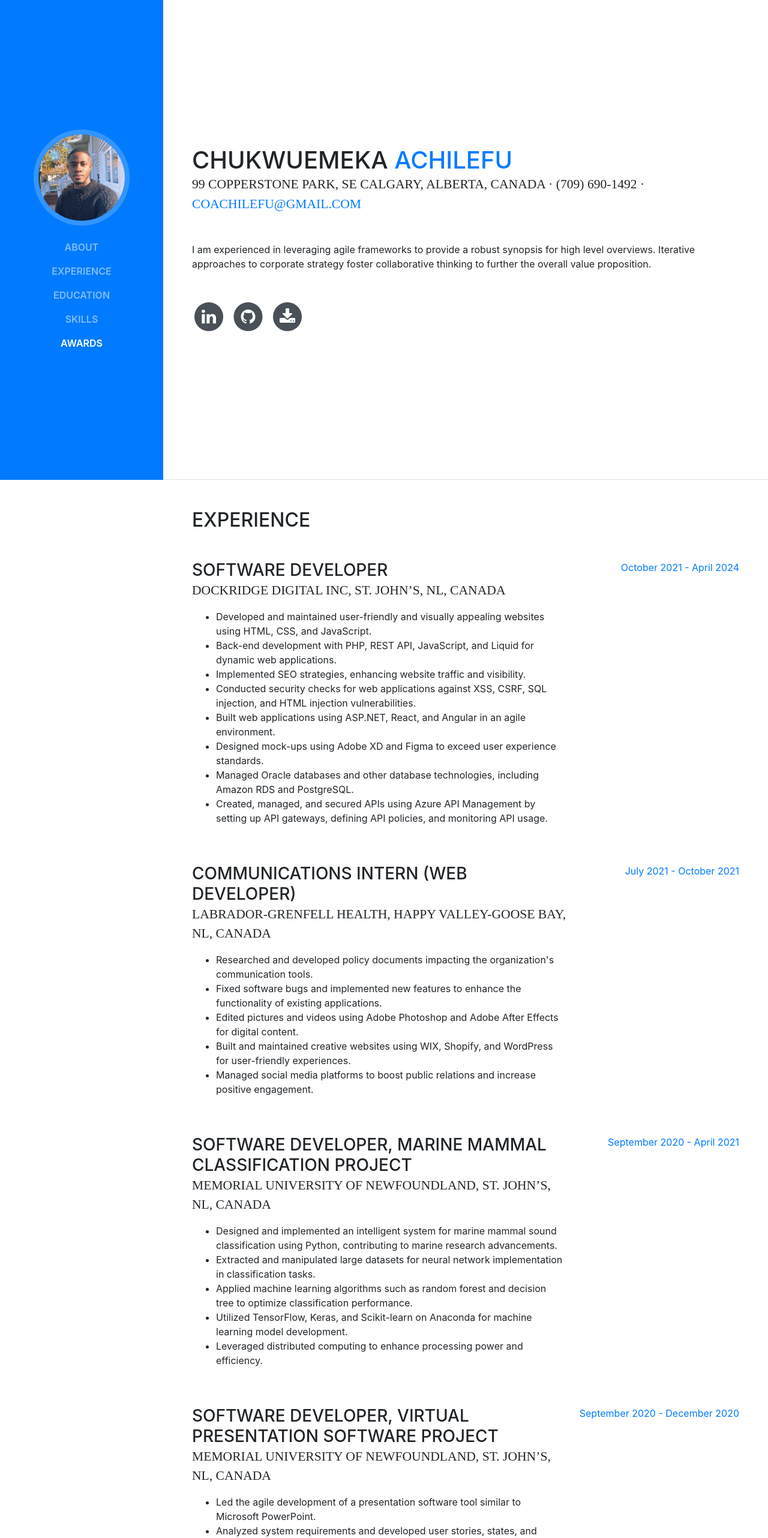
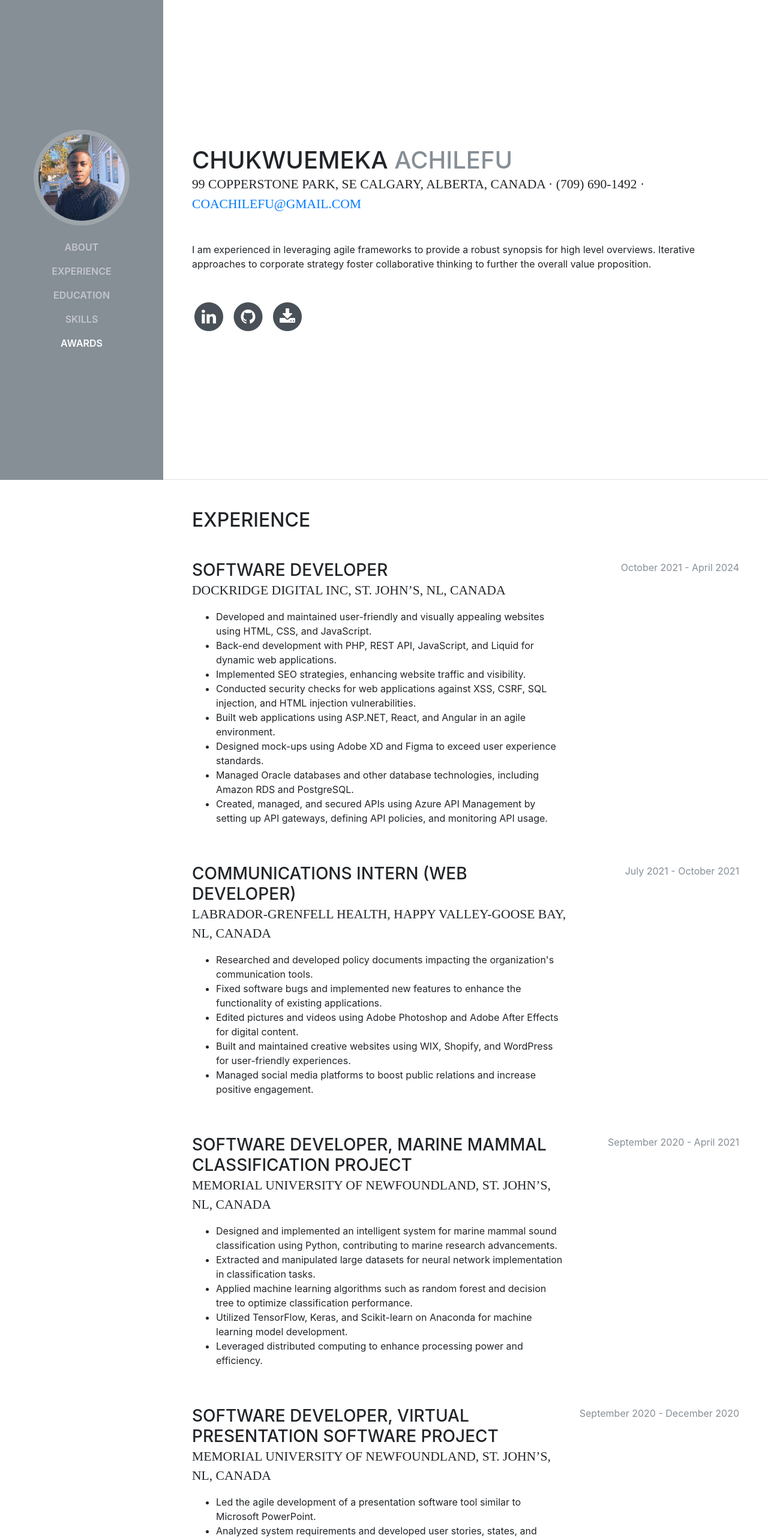
Before and after one commit to coachilefu/coachilefu.github.io, a website with bundled scripts: page index.html in a window 1280 px wide. Shown: the top 2564 px of the page at 60% size. Built offline with nearby package versions, Linux system fonts and the light colour scheme; a web font is replaced by a local one.

Commit message:
Update index.html

```diff
--- a/index.html
+++ b/index.html
@@ -28,7 +28,7 @@
 
   <body id="page-top">
 
-    <nav class="navbar navbar-expand-lg navbar-dark bg-primary fixed-top" id="sideNav">
+    <nav class="navbar navbar-expand-lg navbar-dark bg-secondary fixed-top" id="sideNav">
       <a class="navbar-brand js-scroll-trigger" href="#page-top">
         <span class="d-block d-lg-none"></span>
         <span class="d-none d-lg-block">
@@ -64,7 +64,7 @@
       <section class="resume-section p-3 p-lg-5 d-flex d-column" id="about">
         <div class="my-auto">
           <h1 class="mb-0">Chukwuemeka
-            <span class="text-primary">Achilefu</span>
+            <span class="text-secondary">Achilefu</span>
           </h1>
           <div class="subheading mb-5"> 99 Copperstone park, SE Calgary, Alberta, Canada · (709) 690-1492 ·
             <a href="mailto:name@email.com">coachilefu@gmail.com</a>
@@ -120,7 +120,7 @@
               </ul>
             </div>
             <div class="resume-date text-md-right">
-              <span class="text-primary">October 2021 - April 2024</span>
+              <span class="text-secondary">October 2021 - April 2024</span>
             </div>
           </div>
 
@@ -138,7 +138,7 @@
               </ul>
             </div>
             <div class="resume-date text-md-right">
-              <span class="text-primary">July 2021 - October 2021</span>
+              <span class="text-secondary">July 2021 - October 2021</span>
             </div>
           </div>
 
@@ -156,7 +156,7 @@
               </ul>
             </div>
             <div class="resume-date text-md-right">
-              <span class="text-primary">September 2020 - April 2021</span>
+              <span class="text-secondary">September 2020 - April 2021</span>
             </div>
           </div>
 
@@ -173,7 +173,7 @@
               </ul>
             </div>
             <div class="resume-date text-md-right">
-              <span class="text-primary">September 2020 - December 2020</span>
+              <span class="text-secondary">September 2020 - December 2020</span>
             </div>
           </div>
 
@@ -206,7 +206,7 @@
               <div>Focus: Control Systems and Power Electronics</div>
             </div>
             <div class="resume-date text-md-right">
-              <span class="text-primary">September 2014 - June 2017</span>
+              <span class="text-secondary">September 2014 - June 2017</span>
             </div>
           </div>
 
```
